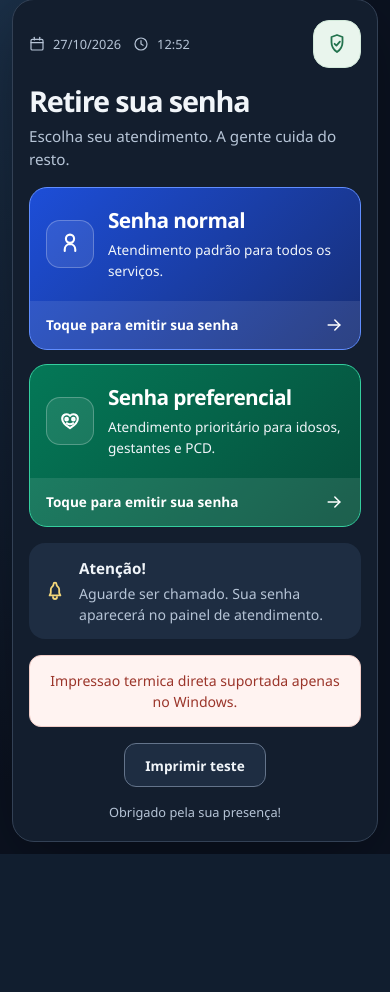
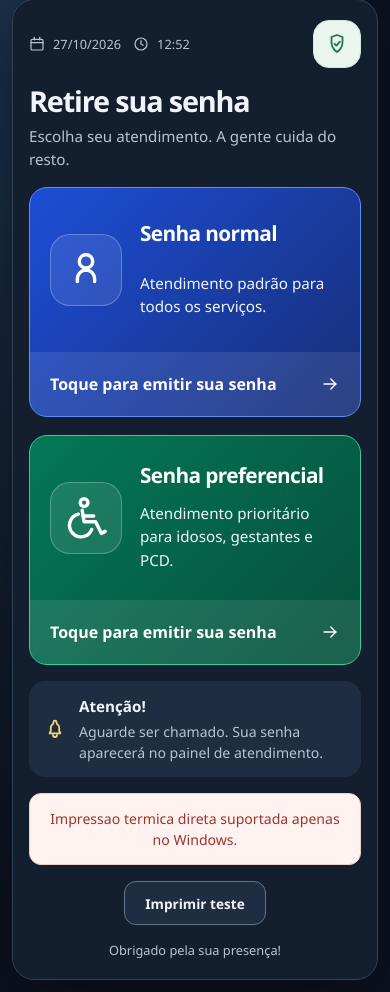
Before and after one commit to MarceloAnsilago/Gfilas, a Flask app: page /senhas in a window 390 px wide. Shown: the part 13-1005 px from the top of the page. Before the commit the page ends 867 px from the top, so only its background shows below. Run offline with Flask 3, Linux system fonts and the light colour scheme; some libraries are stand-ins or nearby versions.

Commit message:
atualizando senhas geradas

```diff
--- a/app/templates/senhas.html
+++ b/app/templates/senhas.html
@@ -73,6 +73,26 @@
       .desc { grid-column: 2; font-size: .85rem; }
       .card-footer { padding: 13px 16px; min-height: 48px; font-size: .85rem; }
       .notice { padding: 14px; gap: 12px; }
+    }
+    /* Botoes amplos e acessibilidade */
+    .screen { max-width: 1440px; }
+    .cards { gap: 24px; }
+    .card { min-height: clamp(320px, 43vh, 540px); }
+    .card-body { padding: clamp(28px, 4vw, 56px); gap: 24px; }
+    .icon-shell { width: 100px; height: 100px; border-radius: 26px; }
+    .icon-shell svg { width: 64px; height: 64px; }
+    .title { font-size: clamp(2rem, 3.4vw, 3.2rem); }
+    .desc { font-size: clamp(1rem, 1.5vw, 1.25rem); }
+    .card-footer { min-height: 76px; padding: 22px 32px; font-size: 1.1rem; }
+    @media (max-width: 600px) {
+      .cards { gap: 18px; }
+      .card { min-height: 230px; }
+      .card-body { padding: 26px 20px; gap: 12px 18px; }
+      .icon-shell { width: 72px; height: 72px; border-radius: 20px; }
+      .icon-shell svg { width: 46px; height: 46px; }
+      .title { font-size: clamp(1.3rem, 5vw, 1.8rem); }
+      .desc { font-size: .95rem; }
+      .card-footer { min-height: 64px; padding: 18px 20px; font-size: 1rem; }
     }
     @media (prefers-reduced-motion: reduce) { .card, .card-footer svg { transition: none; transform: none !important; } }
   </style>
@@ -164,10 +184,10 @@
           <div class="card-body">
             <div class="icon-shell" aria-hidden="true">
               <svg viewBox="0 0 24 24">
-                <path d="M12 18.2c-3.8-2.4-6.7-4.8-6.7-8.1a3.8 3.8 0 0 1 6.7-2.5 3.8 3.8 0 0 1 6.7 2.5c0 3.3-2.9 5.7-6.7 8.1Z"></path>
-                <circle cx="9.1" cy="10.4" r="1.1"></circle>
-                <circle cx="14.9" cy="10.4" r="1.1"></circle>
-                <path d="M9.4 13.9c.7.6 1.6.9 2.6.9s1.9-.3 2.6-.9"></path>
+                <circle cx="11" cy="4" r="2"></circle>
+                <path d="m10 8 1 6h6l3 6 2-1"></path>
+                <path d="M10.5 11H16"></path>
+                <path d="M8 10a6 6 0 1 0 7 8"></path>
               </svg>
             </div>
             <h2 class="title">Senha preferencial</h2>
```
